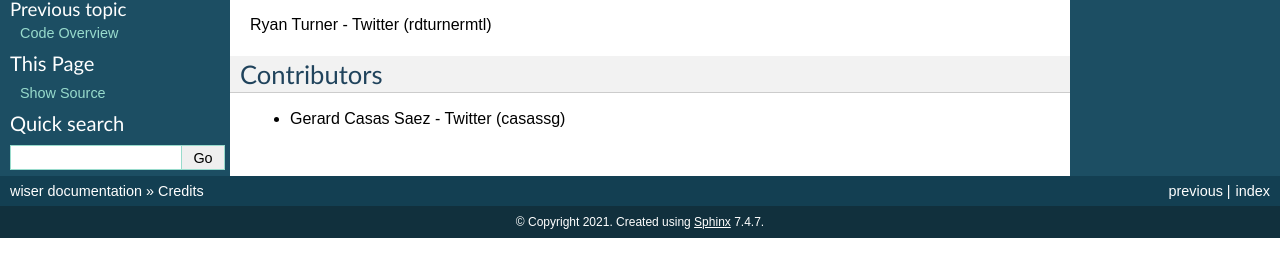
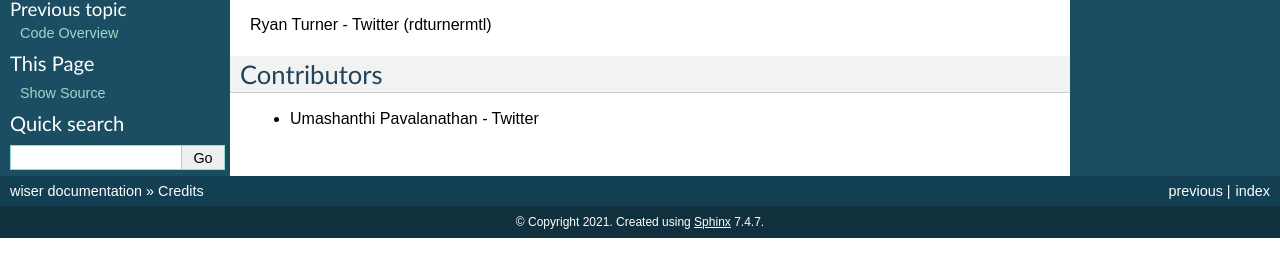
Before and after one commit to twitter-research/twiser, a Sphinx documentation site: the page built from docs/authors.rst, in a window 1280 px wide. Shown: the part 134-411 px from the top of the page. Built offline with Sphinx 7.4.7, drawn with Linux system fonts in a browser that asks for light colours.

Commit message:
updated credits

```diff
--- a/docs/authors.rst
+++ b/docs/authors.rst
@@ -12,4 +12,4 @@ Ryan Turner - Twitter (rdturnermtl)
 Contributors
 ~~~~~~~~~~~~
 
-* Gerard Casas Saez - Twitter (casassg)
+* Umashanthi Pavalanathan - Twitter
```
